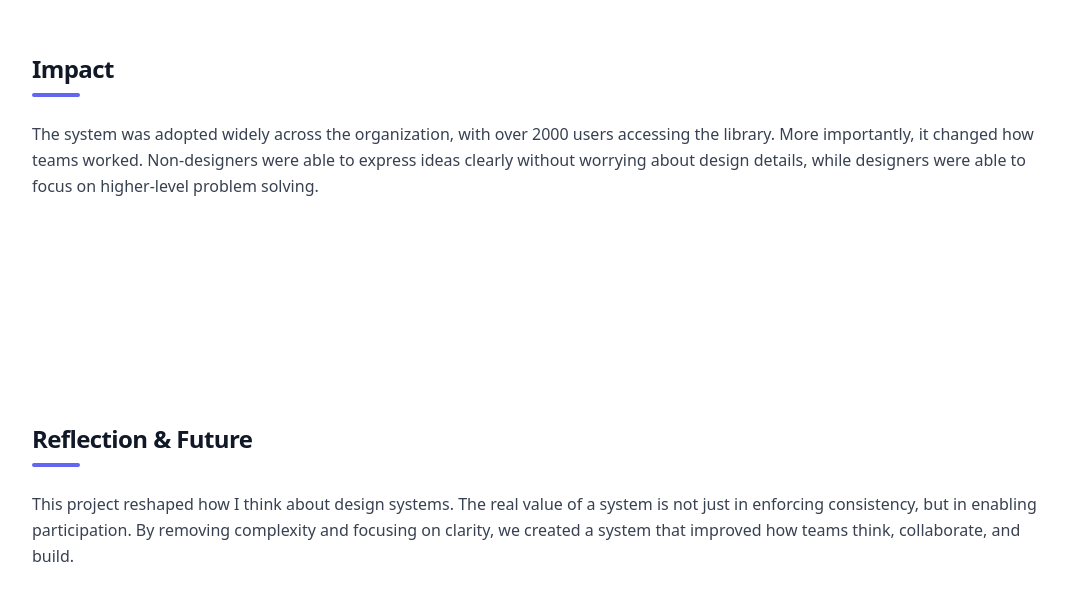
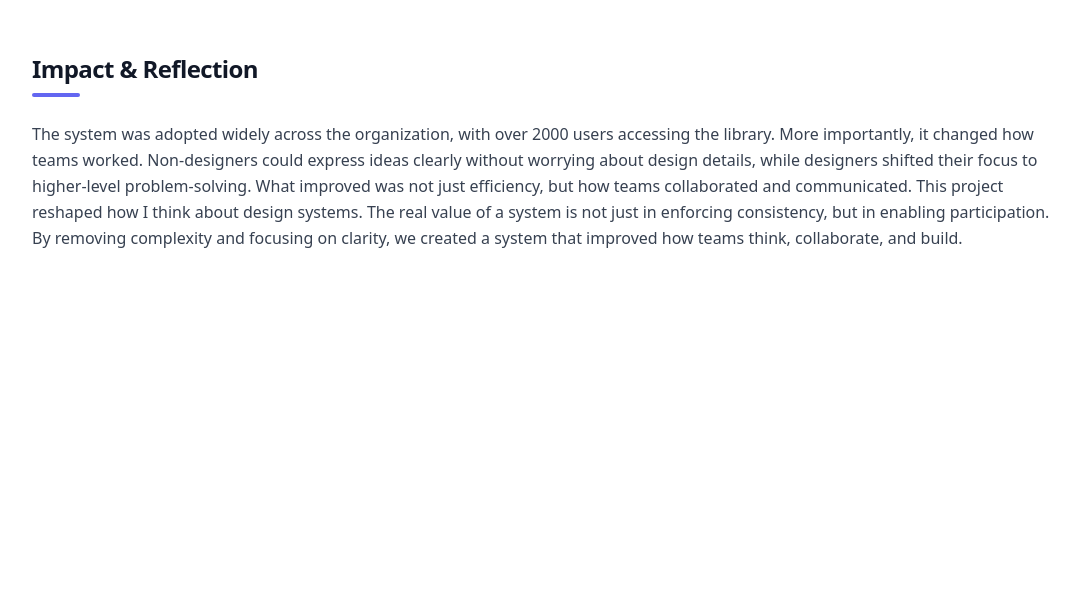
Before and after one commit to Simha1991/narasimha-portfolio, a React (Vite) app: page /narasimha-portfolio/ui-kits in a window 1280 px wide. Shown: the part 5135-5736 px from the top of the page, without its empty margins (96-1176 px from the left). After the commit the page ends 5514 px from the top, so only its background shows below. Built offline with nearby package versions, Linux system fonts and the light colour scheme; the HTML template or start-up script is replaced by a standard one.

Commit message:
Update UiKits.jsx

```diff
--- a/src/pages/UiKits.jsx
+++ b/src/pages/UiKits.jsx
@@ -252,26 +252,16 @@ export default function UiKits() {
             </div>
           </section>
 
-          {/* Impact */}
+          {/* Impact and Reflection */}
           <section className="py-16 fade-in-section">
             <div className="mb-6">
-              <h2 className="text-2xl font-semibold tracking-tight">Impact</h2>
+              <h2 className="text-2xl font-semibold tracking-tight">Impact & Reflection</h2>
               <div className="w-12 h-1 bg-indigo-500 mt-2 rounded"></div>
             </div>
 
             <p className="text-gray-700 leading-relaxed">
-              The system was adopted widely across the organization, with over 2000 users accessing the library. More importantly, it changed how teams worked. Non-designers were able to express ideas clearly without worrying about design details, while designers were able to focus on higher-level problem solving.
-            </p>
-          </section>
-
-          {/* Reflection */}
-          <section className="py-16 fade-in-section">
-            <div className="mb-6">
-              <h2 className="text-2xl font-semibold tracking-tight">Reflection & Future</h2>
-              <div className="w-12 h-1 bg-indigo-500 mt-2 rounded"></div>
-            </div>
-
-            <p className="text-gray-700 leading-relaxed">
+              The system was adopted widely across the organization, with over 2000 users accessing the library. More importantly, it changed how teams worked.
+              Non-designers could express ideas clearly without worrying about design details, while designers shifted their focus to higher-level problem-solving. What improved was not just efficiency, but how teams collaborated and communicated.
               This project reshaped how I think about design systems. The real value of a system is not just in enforcing consistency, but in enabling participation. By removing complexity and focusing on clarity, we created a system that improved how teams think, collaborate, and build.
             </p>
           </section>
```
